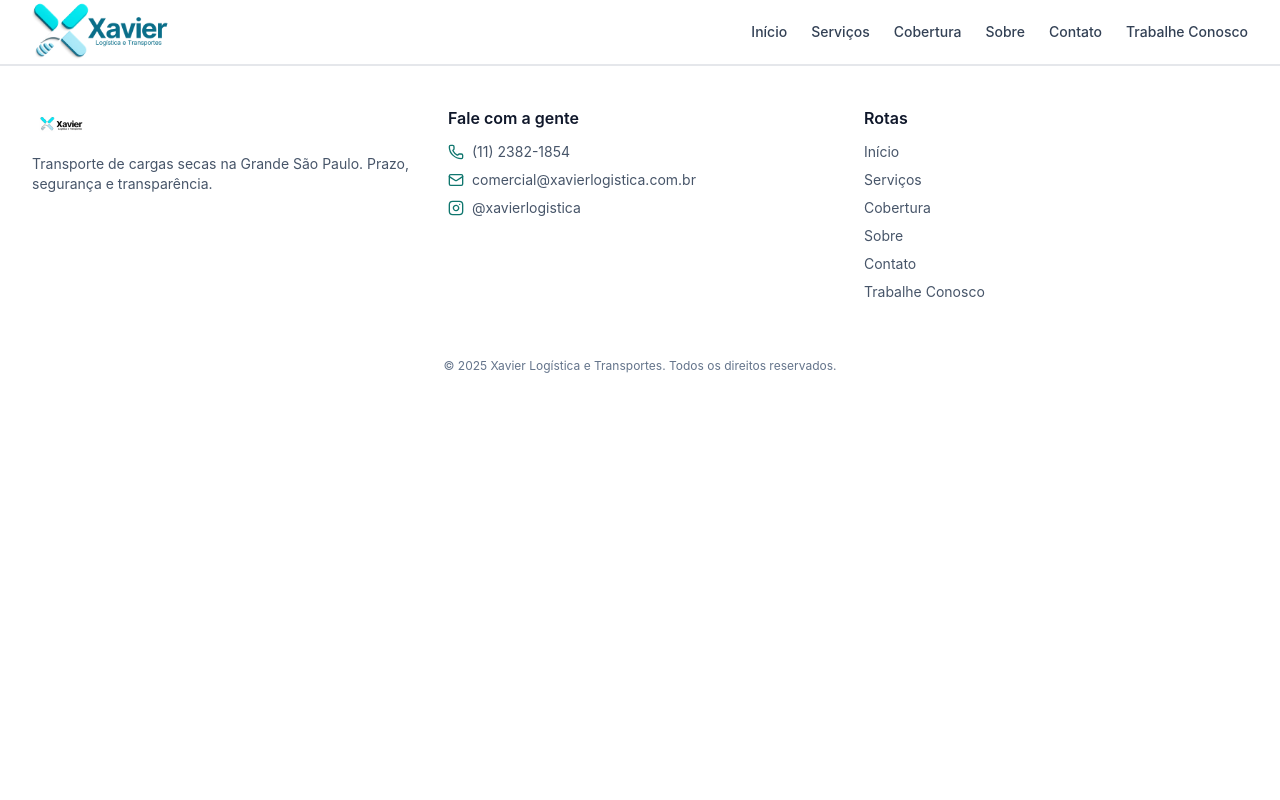
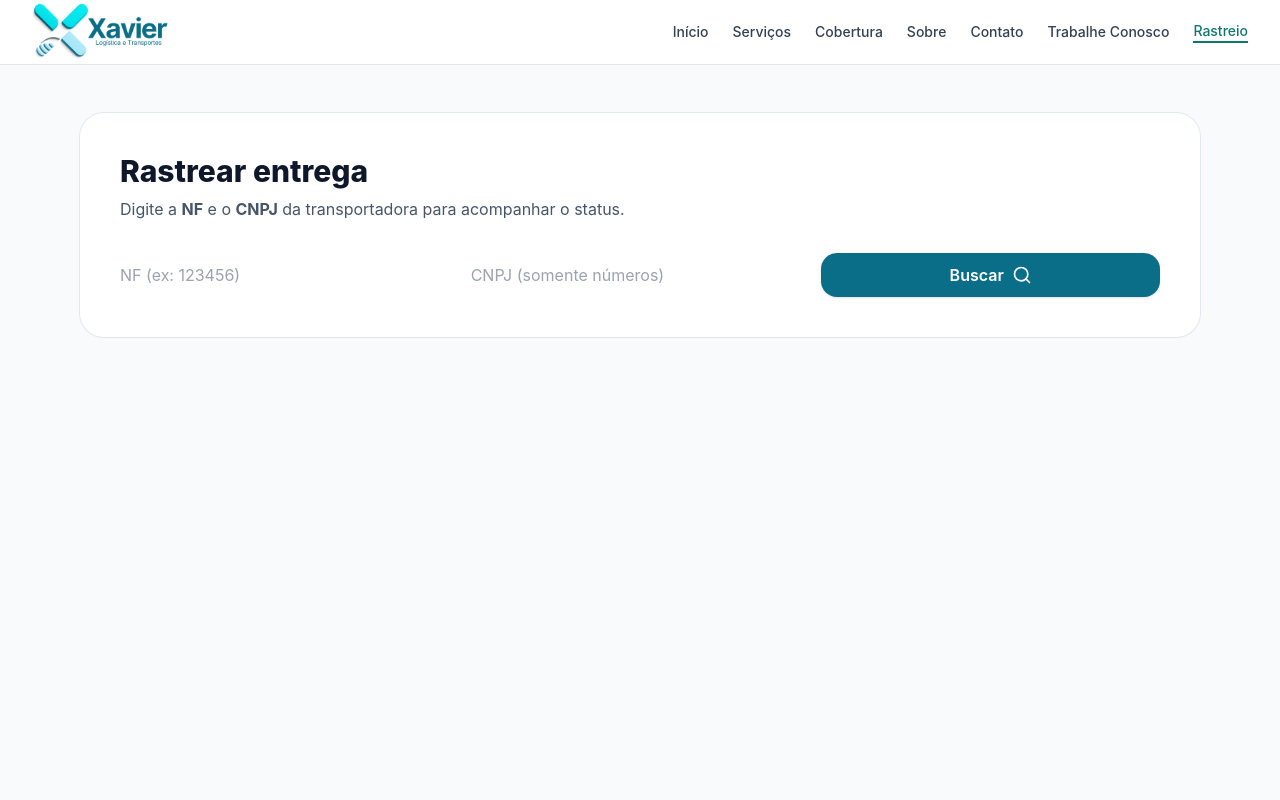
Before and after one commit to FabianaSalinas/xavier, a React (Create React App) app: page /rastreio in a window 1280 px wide. Shown: the top 800 px of the page. Built offline with nearby package versions, Linux system fonts and the light colour scheme.

Commit message:
adicionando page rastreio

```diff
--- a/src/components/header.js
+++ b/src/components/header.js
@@ -26,6 +26,16 @@ export default function Header() {
             <a href="#sobre" className="text-sm font-medium text-slate-700 hover:text-teal-700">Sobre</a>
             <NavLink to="/contato" className="text-sm font-medium text-slate-700 hover:text-teal-700">Contato</NavLink>
             <NavLink to="/trabalhe-conosco" className="text-sm font-medium text-slate-700 hover:text-teal-700">Trabalhe Conosco</NavLink>
+            <NavLink
+  to="/rastreio"
+  className={({ isActive }) =>
+    `text-sm font-medium ${
+      isActive ? "text-teal-700 border-b-2 border-teal-700" : "text-slate-700 hover:text-teal-700"
+    }`
+  }
+>
+  Rastreio
+</NavLink>
           </nav>
         </div>
       </div>
--- /dev/null
+++ b/src/pages/rastreio.jsx
@@ -0,0 +1,178 @@
+import React, { useState } from "react";
+import { Search, ExternalLink, Truck, MapPin } from "lucide-react";
+
+export default function Rastreio() {
+  const [nf, setNf] = useState("");
+  const [cnpj, setCnpj] = useState("");
+  const [loading, setLoading] = useState(false);
+  const [erro, setErro] = useState("");
+  const [doc, setDoc] = useState(null);
+
+  const buscar = async (e) => {
+    e.preventDefault();
+    setErro("");
+    setDoc(null);
+
+    const NumeroNF = nf.trim();
+    const CnpjTransportadora = cnpj.trim();
+
+    if (!NumeroNF || !CnpjTransportadora) {
+      setErro("Digite a NF e o CNPJ da transportadora.");
+      return;
+    }
+
+    try {
+      setLoading(true);
+
+      const res = await fetch(
+        `/api/getStatus?NumeroNF=${encodeURIComponent(
+          NumeroNF
+        )}&CnpjTransportadora=${encodeURIComponent(CnpjTransportadora)}`
+      );
+
+      const data = await res.json().catch(() => ({}));
+
+      if (!res.ok) {
+        throw new Error(data?.user_message || "Erro ao consultar rastreio.");
+      }
+
+      const first = data?.response_data?.[0]?.Documento || null;
+      if (!first) {
+        setErro(data?.user_message || "Documento não encontrado.");
+        return;
+      }
+
+      setDoc(first);
+    } catch (err) {
+      setErro(err?.message || "Falha ao consultar rastreio.");
+    } finally {
+      setLoading(false);
+    }
+  };
+
+  return (
+    <main className="min-h-screen bg-slate-50">
+      <div className="mx-auto max-w-6xl px-4 py-12">
+        <div className="bg-white rounded-3xl shadow-sm ring-1 ring-slate-200 overflow-hidden">
+          <div className="p-8 sm:p-10">
+            <h1 className="text-3xl font-extrabold text-slate-900">
+              Rastrear entrega
+            </h1>
+            <p className="mt-2 text-slate-600">
+              Digite a <b>NF</b> e o <b>CNPJ</b> da transportadora para acompanhar o status.
+            </p>
+
+            <form onSubmit={buscar} className="mt-8 grid gap-3 sm:grid-cols-3">
+              <input
+                value={nf}
+                onChange={(e) => setNf(e.target.value)}
+                className="w-full rounded-2xl border-slate-300 focus:ring-teal-600 focus:border-teal-600"
+                placeholder="NF (ex: 123456)"
+              />
+              <input
+                value={cnpj}
+                onChange={(e) => setCnpj(e.target.value)}
+                className="w-full rounded-2xl border-slate-300 focus:ring-teal-600 focus:border-teal-600"
+                placeholder="CNPJ (somente números)"
+              />
+              <button
+                type="submit"
+                disabled={loading}
+                className="inline-flex items-center justify-center h-11 px-6 rounded-2xl bg-[#0a6e89] text-white font-semibold shadow hover:shadow-md disabled:opacity-60"
+              >
+                {loading ? "Consultando..." : "Buscar"}{" "}
+                <Search className="h-5 w-5 ml-2" />
+              </button>
+            </form>
+
+            {erro && <p className="mt-4 text-sm text-red-600">{erro}</p>}
+          </div>
+
+          {doc && (
+            <div className="border-t border-slate-200 bg-slate-50">
+              <div className="p-8 sm:p-10 grid gap-6 lg:grid-cols-3">
+                <div className="lg:col-span-2 bg-white rounded-3xl ring-1 ring-slate-200 p-6">
+                  <div className="flex items-start justify-between gap-4">
+                    <div>
+                      <p className="text-sm text-slate-500">NF</p>
+                      <p className="text-2xl font-extrabold text-slate-900">
+                        {doc.NumeroNF}
+                      </p>
+                      <p className="text-sm text-slate-600 mt-1">
+                        CNPJ: {doc.CnpjTransportadora || "—"}
+                      </p>
+                    </div>
+
+                    {doc.LinkTracking && (
+                      <a
+                        href={doc.LinkTracking}
+                        target="_blank"
+                        rel="noreferrer"
+                        className="inline-flex items-center justify-center h-10 px-4 rounded-xl bg-slate-900 text-white font-semibold hover:bg-slate-800"
+                      >
+                        Abrir tracking <ExternalLink className="h-4 w-4 ml-2" />
+                      </a>
+                    )}
+                  </div>
+
+                  <div className="mt-6 grid sm:grid-cols-2 gap-4">
+                    <div className="rounded-2xl bg-slate-50 ring-1 ring-slate-200 p-4">
+                      <div className="flex items-center gap-2 text-slate-900 font-semibold">
+                        <Truck className="h-5 w-5" />
+                        Status
+                      </div>
+                      <p className="mt-1 text-slate-700">
+                        {doc.Status} — {doc.DescricaoStatus}
+                      </p>
+                    </div>
+
+                    <div className="rounded-2xl bg-slate-50 ring-1 ring-slate-200 p-4">
+                      <div className="flex items-center gap-2 text-slate-900 font-semibold">
+                        <MapPin className="h-5 w-5" />
+                        Destino
+                      </div>
+                      <p className="mt-1 text-slate-700">{doc.Nome}</p>
+                      <p className="text-sm text-slate-600 mt-1">
+                        {doc.Cidade}/{doc.Estado}
+                      </p>
+                      <p className="text-xs text-slate-500 mt-1">
+                        Atualização: {doc.DataHora}
+                      </p>
+                    </div>
+                  </div>
+                </div>
+
+                <div className="bg-white rounded-3xl ring-1 ring-slate-200 p-6">
+                  <p className="font-semibold text-slate-900">Detalhes</p>
+                  <div className="mt-3 space-y-2 text-sm text-slate-700">
+                    <p><span className="text-slate-500">Transportadora:</span> {doc.NomeTransportadora}</p>
+                    <p><span className="text-slate-500">Placa:</span> {doc.Placa || "—"}</p>
+                    <p><span className="text-slate-500">Motorista:</span> {doc.Motorista || "—"}</p>
+                    <p><span className="text-slate-500">Rota:</span> {doc.Rota || "—"}</p>
+                    <p><span className="text-slate-500">Data Rota:</span> {doc.DataRota || "—"}</p>
+                  </div>
+                </div>
+
+                {doc.LinkTracking && (
+                  <div className="lg:col-span-3">
+                    <div className="bg-white rounded-3xl ring-1 ring-slate-200 overflow-hidden">
+                      <div className="p-4 border-b border-slate-200">
+                        <p className="font-semibold text-slate-900">
+                          Tracking detalhado
+                        </p>
+                        <p className="text-sm text-slate-600">
+                          Se não carregar, use o botão “Abrir tracking”.
+                        </p>
+                      </div>
+                      <iframe title="Tracking" src={doc.LinkTracking} className="w-full h-[520px]" />
+                    </div>
+                  </div>
+                )}
+              </div>
+            </div>
+          )}
+        </div>
+      </div>
+    </main>
+  );
+}
--- a/src/routes/index.jsx
+++ b/src/routes/index.jsx
@@ -3,10 +3,11 @@ import { BrowserRouter, Routes, Route } from "react-router-dom";
 
 import Home from "../components/home";
 import Contato from "../pages/contato";
-import TrabalheConosco from "../pages/trabalheConosco"; // <- case igual ao arquivo
+import TrabalheConosco from "../pages/trabalheConosco";
+import Rastreio from "../pages/rastreio"; // ✅ NOVO
 
-import Header from "../components/header";  // <- minúsculo
-import Footer from "../components/footer";  // <- minúsculo
+import Header from "../components/header";
+import Footer from "../components/footer";
 
 export default function AppRoutes() {
   return (
@@ -16,6 +17,9 @@ export default function AppRoutes() {
         <Route path="/" element={<Home />} />
         <Route path="/contato" element={<Contato />} />
         <Route path="/trabalhe-conosco" element={<TrabalheConosco />} />
+
+        {/* ✅ NOVA PÁGINA */}
+        <Route path="/rastreio" element={<Rastreio />} />
       </Routes>
       <Footer />
     </BrowserRouter>
```
Also changed, not shown: api/getStatus.js (added, +67 -0 lines).
